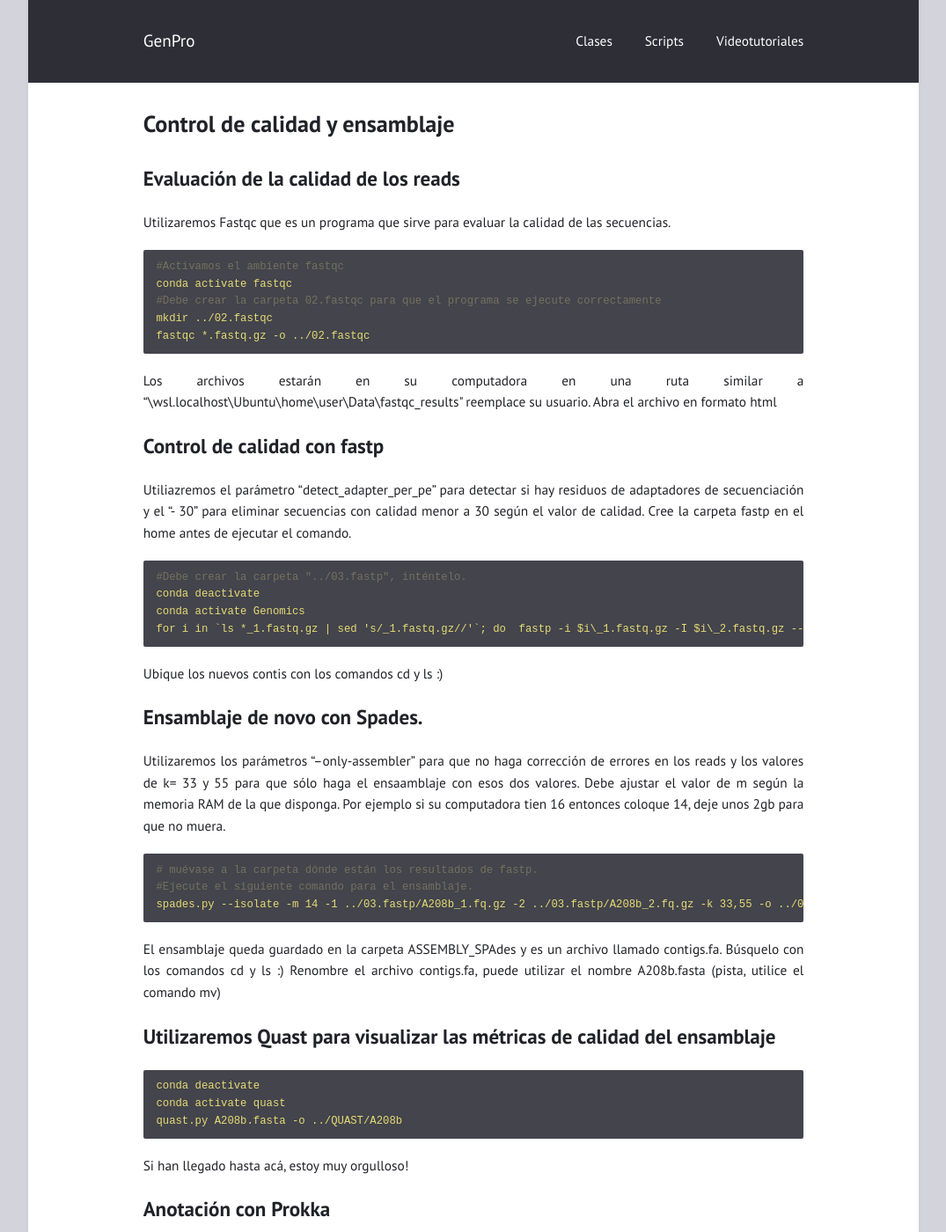
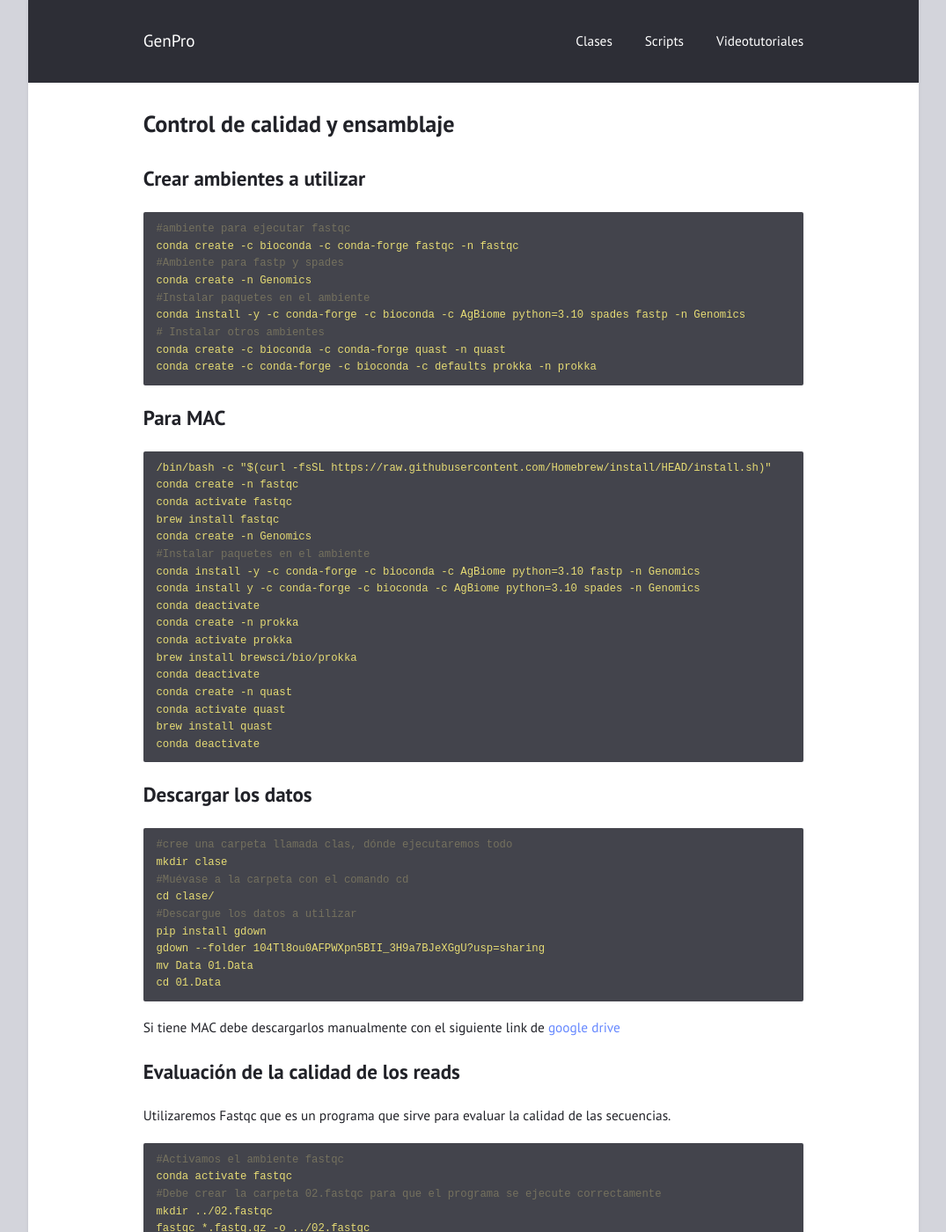
Before and after one commit to braddmg/GenPro, a Jekyll site: the page built from _posts/2024-08-21-Control-de-calidad-y-ensamblaje.md, in a window 1280 px wide and 1400 px high. Shown: the whole window at 88% size, without its empty margins (102-1177 px from the left). Built offline with Jekyll 4.4.1, drawn with Linux system fonts in a browser that asks for light colours.

Commit message:
Update 2024-08-21-Control-de-calidad-y-ensamblaje.md

````diff
--- a/_posts/2024-08-21-Control-de-calidad-y-ensamblaje.md
+++ b/_posts/2024-08-21-Control-de-calidad-y-ensamblaje.md
@@ -2,6 +2,54 @@
 title: "Control de calidad y ensamblaje"
 layout: page
 ---
+
+# Crear ambientes a utilizar
+```yml
+#ambiente para ejecutar fastqc
+conda create -c bioconda -c conda-forge fastqc -n fastqc
+#Ambiente para fastp y spades
+conda create -n Genomics
+#Instalar paquetes en el ambiente
+conda install -y -c conda-forge -c bioconda -c AgBiome python=3.10 spades fastp -n Genomics
+# Instalar otros ambientes
+conda create -c bioconda -c conda-forge quast -n quast
+conda create -c conda-forge -c bioconda -c defaults prokka -n prokka
+```
+## Para MAC
+
+```yml
+/bin/bash -c "$(curl -fsSL https://raw.githubusercontent.com/Homebrew/install/HEAD/install.sh)"
+conda create -n fastqc
+conda activate fastqc
+brew install fastqc
+conda create -n Genomics
+#Instalar paquetes en el ambiente
+conda install -y -c conda-forge -c bioconda -c AgBiome python=3.10 fastp -n Genomics
+conda install y -c conda-forge -c bioconda -c AgBiome python=3.10 spades -n Genomics
+conda deactivate
+conda create -n prokka
+conda activate prokka
+brew install brewsci/bio/prokka
+conda deactivate
+conda create -n quast
+conda activate quast
+brew install quast
+conda deactivate
+```
+## Descargar los datos
+```yml
+#cree una carpeta llamada clas, dónde ejecutaremos todo
+mkdir clase
+#Muévase a la carpeta con el comando cd
+cd clase/
+#Descargue los datos a utilizar
+pip install gdown
+gdown --folder 104Tl8ou0AFPWXpn5BII_3H9a7BJeXGgU?usp=sharing
+mv Data 01.Data
+cd 01.Data
+```
+Si tiene MAC debe descargarlos manualmente con el siguiente link de [google drive](https://drive.google.com/drive/folders/104Tl8ou0AFPWXpn5BII_3H9a7BJeXGgU?usp=sharing
+)
 
 ## Evaluación de la calidad de los reads
 Utilizaremos Fastqc que es un programa que sirve para evaluar la calidad de las secuencias.
````
